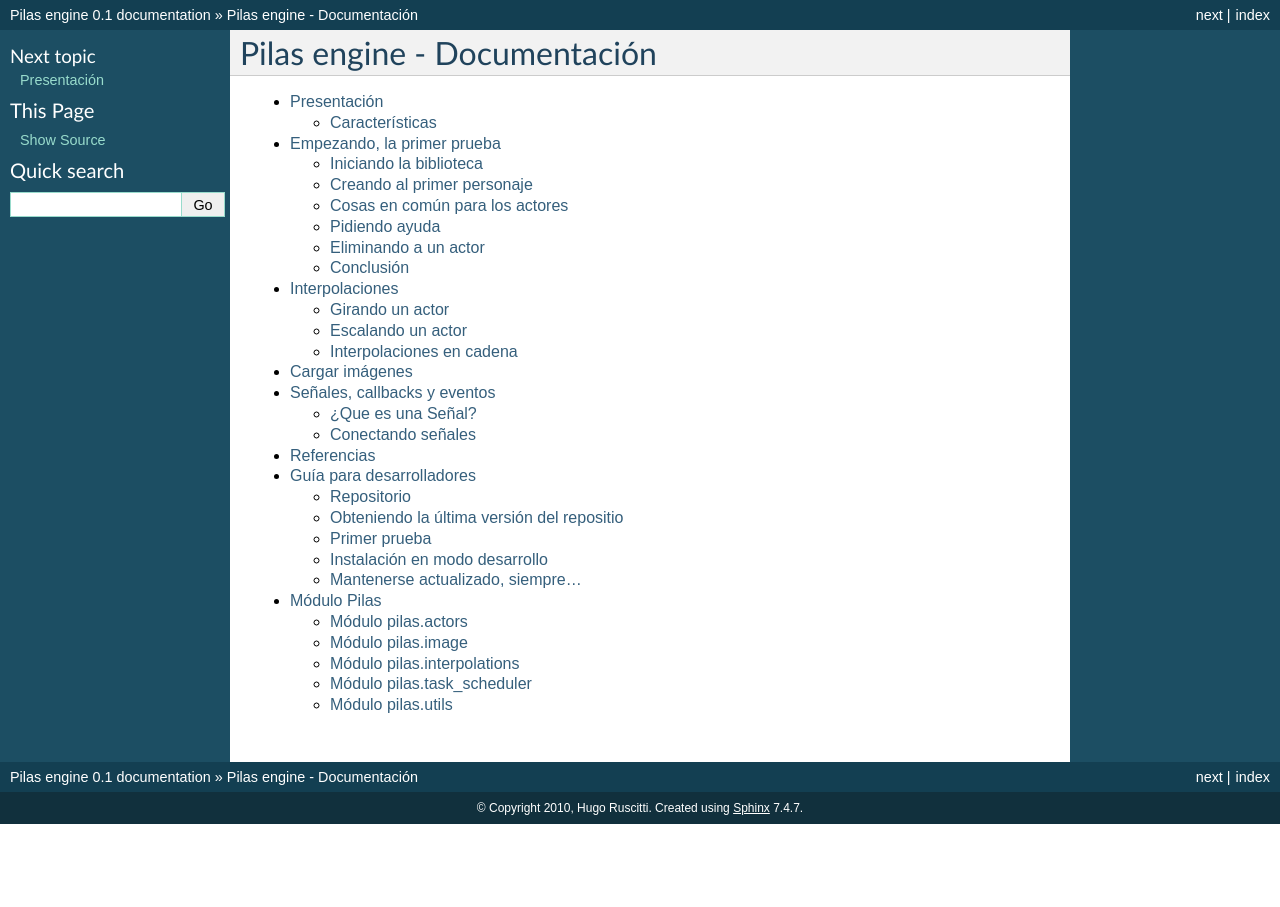
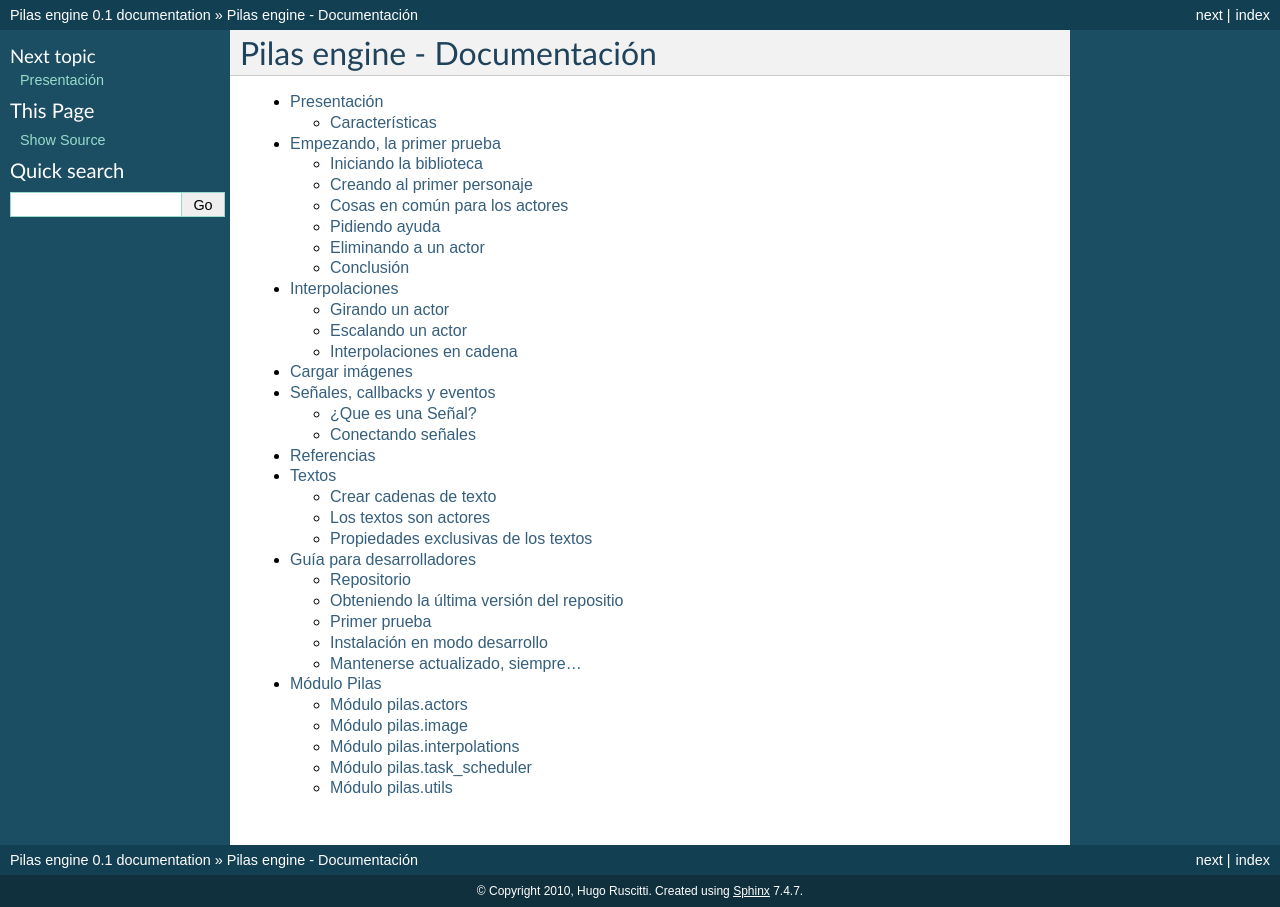
Before and after one commit to hugoruscitti/pilas-docs, a Sphinx documentation site: the page built from source/index.rst, in a window 1280 px wide. Built offline with Sphinx 7.4.7, drawn with Linux system fonts in a browser that asks for light colours; some of the changed lines change nothing that is shown.

Commit message:
creando y documentando el nuevo objeto Text.

```diff
--- a/source/index.rst
+++ b/source/index.rst
@@ -10,6 +10,7 @@
     image.rst
 
     signals.rst
+    text.rst
 
     install.rst
     developers.rst
--- /dev/null
+++ b/source/text.rst
@@ -0,0 +1,70 @@
+Textos
+======
+
+Los mensajes de texto se tratan de manera similar
+a los actores. Por lo tanto, si ya sabes usar
+actores, no tendrás problemas en usar cadenas
+de texto.
+
+
+Crear cadenas de texto
+----------------------
+
+El objeto que representa texto se llama ``Text`` y
+está dentro del modulo ``actors``.
+
+Para crear un mensaje tienes que escribir:
+
+.. code-block:: python
+
+    texto = pilas.actors.Text("Hola, este es mi primer texto.")
+
+y tu cadena de texto aparecerá en pantalla en color
+negro y con un tamaño predeterminado:
+
+.. image:: images/texto.png
+
+
+Si quieres en la cadena de texto puedes usar caracteres
+especiales como ``\n`` para colocar un salto de linea.
+
+Los textos son actores
+----------------------
+
+Al principio comenté que los textos también son actores, esto
+significa que casi todo lo que puedes hacer con un actor
+aquí también funciona, por ejemplo:
+
+.. code-block:: python
+
+    texto.x = 100
+    texto.scale = 2
+
+incluso también funcionarán las interpolaciones:
+
+.. code-block:: python
+
+    texto.rotation = pilas.interpolate(360)
+
+
+Propiedades exclusivas de los textos
+------------------------------------
+
+Existen varias propiedades que te permitirán alterar la
+apariencia de los textos.
+
+Esta es una lista de los mas importantes.
+
+- color
+- size
+- text
+
+Por ejemplo, para alterar el texto, color y tamaño de un
+texto podría escribir algo así:
+
+.. code-block:: python
+
+    texto.size = 50
+    texto.color = (0, 0, 0)   # Color negro
+    texto.color = (255, 0, 0, 128)   # Color rojo, semi transparente.
+    texto.text = "Hola, este texto \n tiene 2 lineas separadas"
```
